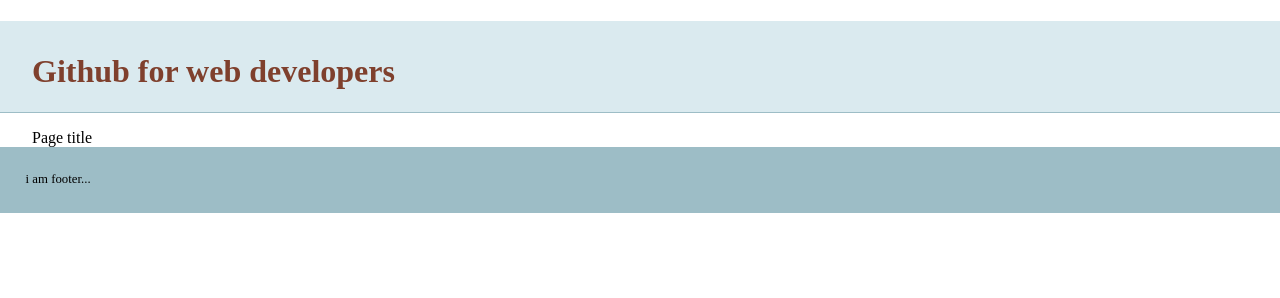
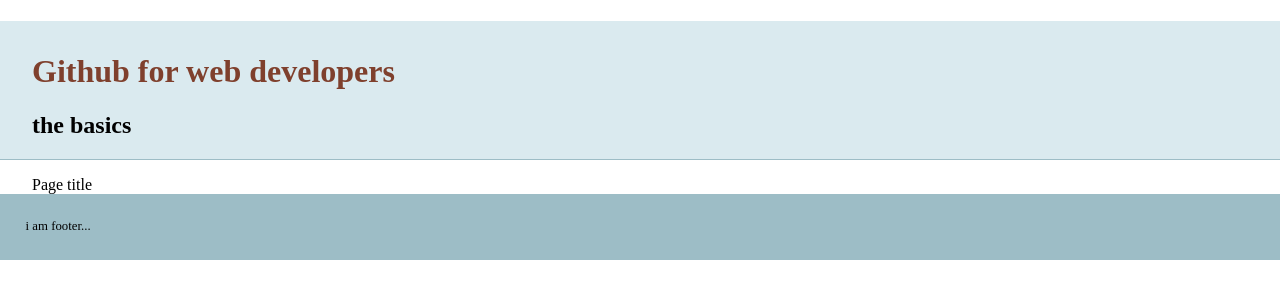
Before and after one commit to thejavascriptways/-git-basics, a plain HTML site: page index.html in a window 1280 px wide. Drawn offline with nearby package versions, Linux system fonts and the light colour scheme.

Commit message:
modified h1

```diff
--- a/index.html
+++ b/index.html
@@ -15,7 +15,8 @@
     <body>
     <header>
 
-	<h1>Github for web developers</h1>
+    <h1>Github for web developers</h1>
+    <h2> the basics</h2>
 
 
     </header>
```
